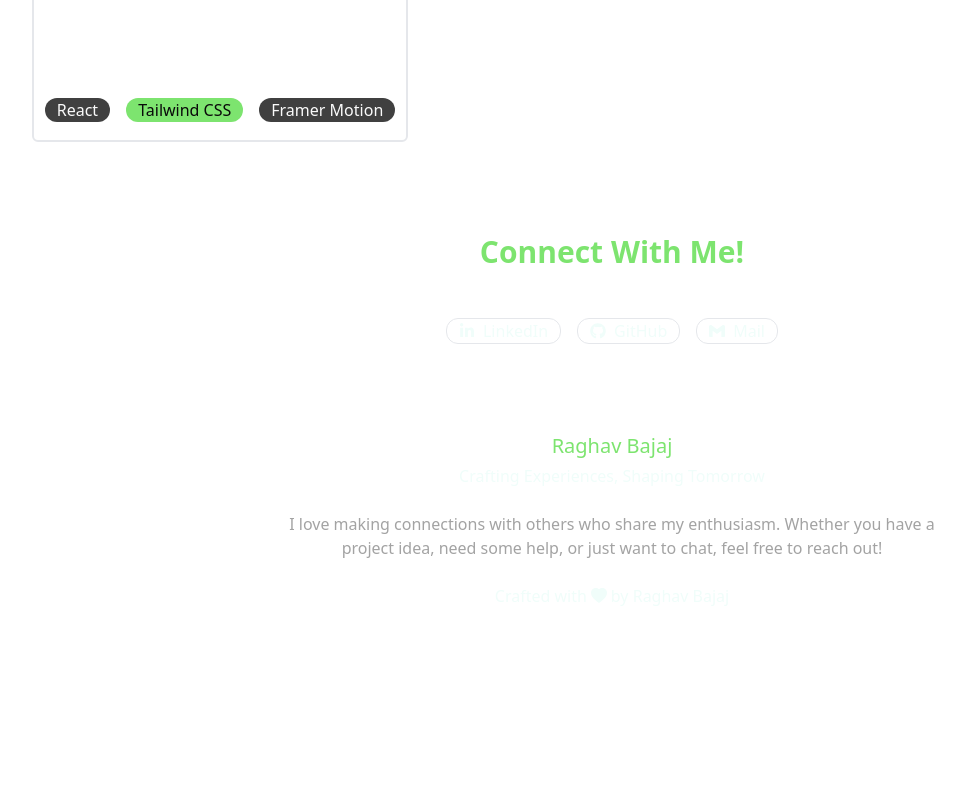
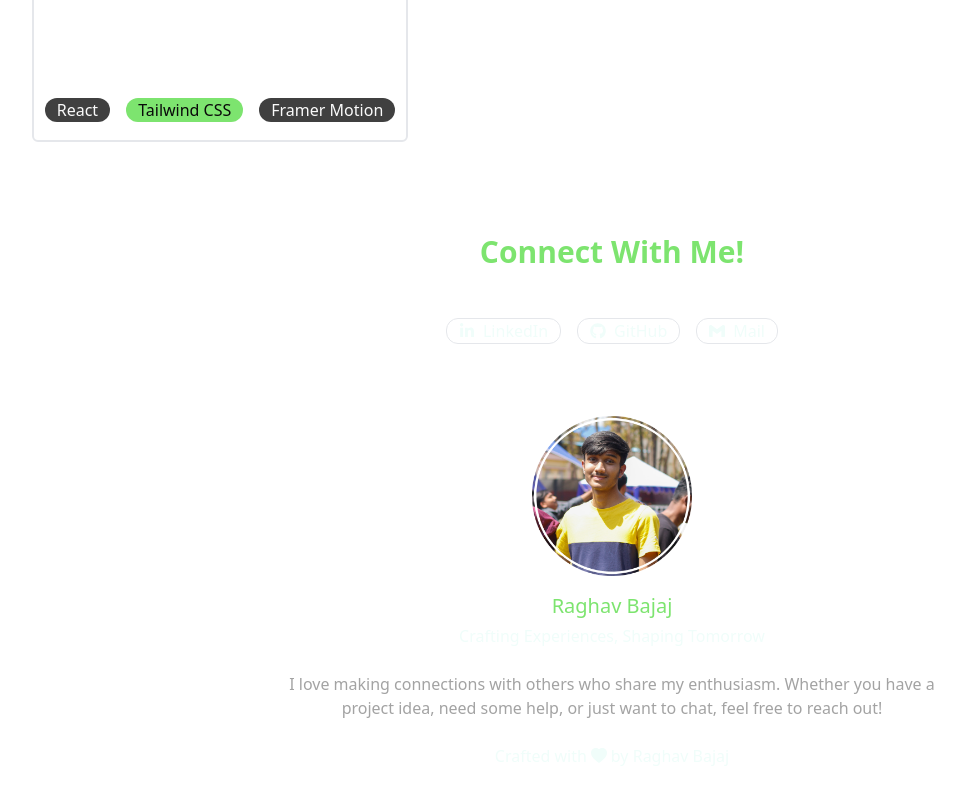
Before and after one commit to Raghavb-11/port, a React (Vite) app: page / in a window 1280 px wide. Shown: the part 2776-3576 px from the top of the page, without its empty margins (28-993 px from the left). Before the commit the page ends 3416 px from the top, so only its background shows below. Built offline with nearby package versions, Linux system fonts and the light colour scheme.

Commit message:
Update end.jsx

```diff
--- a/src/components/end.jsx
+++ b/src/components/end.jsx
@@ -1,6 +1,7 @@
 import React from "react";
 import { BsHeartFill } from "react-icons/bs";
 import { motion } from "framer-motion";
+import endpro from "../assets/endp.png";
 
 const end = () => {
   return (
@@ -10,6 +11,13 @@ const end = () => {
       transition={{ duration: 0.5 }}
       className="flex flex-col justify-center items-center pt-6"
     >
+      <div className="flex justify-center items-center">
+        <img
+          className="w-auto h-auto max-w-[160px] max-h-[160px]"
+          src={endpro}
+          alt="photo"
+        />
+      </div>
       <div className="pt-4 text-shtxt text-xl">Raghav Bajaj</div>
       <div className="pt-1">Crafting Experiences, Shaping Tomorrow</div>
 
```
